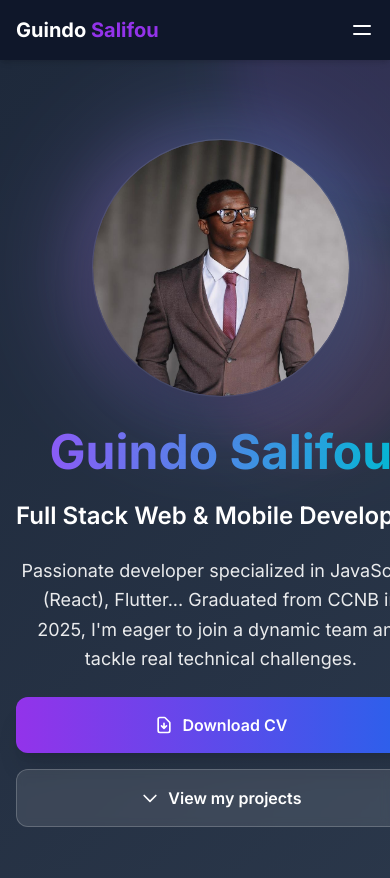
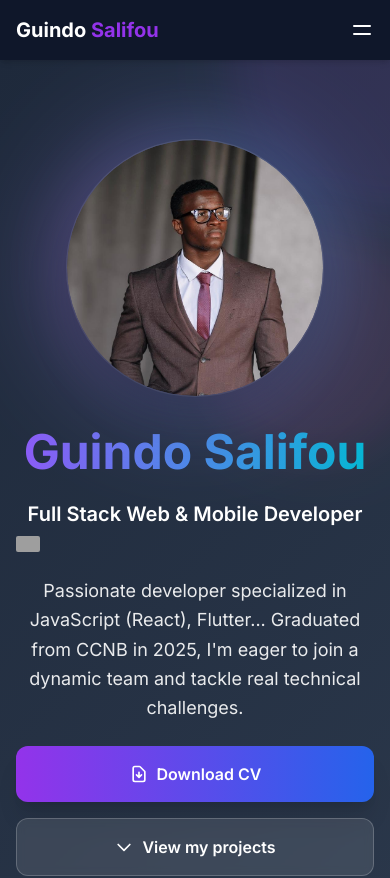
Before and after one commit to Guindo97/portfolio, a React (Vite) app: page / in a window 390 px wide. Shown: the top 878 px of the page. Built offline with nearby package versions, Linux system fonts and the light colour scheme; grey boxes are pictures that could not be loaded.

Commit message:
fix: Improve mobile responsive display for Full Stack Web & Mobile Developer title

```diff
--- a/src/components/hero.jsx
+++ b/src/components/hero.jsx
@@ -185,18 +185,20 @@ const Hero = ({ lang }) => {
             <span className="text-shimmer">Guindo Salifou</span>
           </h1>
 
-          <h2 className="text-2xl md:text-3xl font-semibold animate-fade-in-up animation-delay-200 flex items-center">
+          <h2 className="text-xl md:text-2xl lg:text-3xl font-semibold animate-fade-in-up animation-delay-200 flex flex-col sm:flex-row sm:items-center gap-2">
             <span className="typing-text">{typingText}</span>
+            <div className="flex items-center">
               <img
                 src="https://flagcdn.com/w20/ca.png"
                 alt="Canada"
-              className="ml-2 w-6 h-4 object-cover rounded-sm"
+                className="w-6 h-4 object-cover rounded-sm"
                 onError={(e) => {
                   e.target.style.display = 'none';
                   e.target.nextSibling.style.display = 'inline';
                 }}
               />
               <span className="ml-2 text-2xl hidden">🇨🇦</span>
+            </div>
           </h2>
 
           <p className="text-lg md:text-xl text-slate-700 dark:text-white/90 max-w-2xl animate-fade-in-up animation-delay-400 leading-relaxed">
```
Lines whose indentation alone changed are shown as unchanged.
